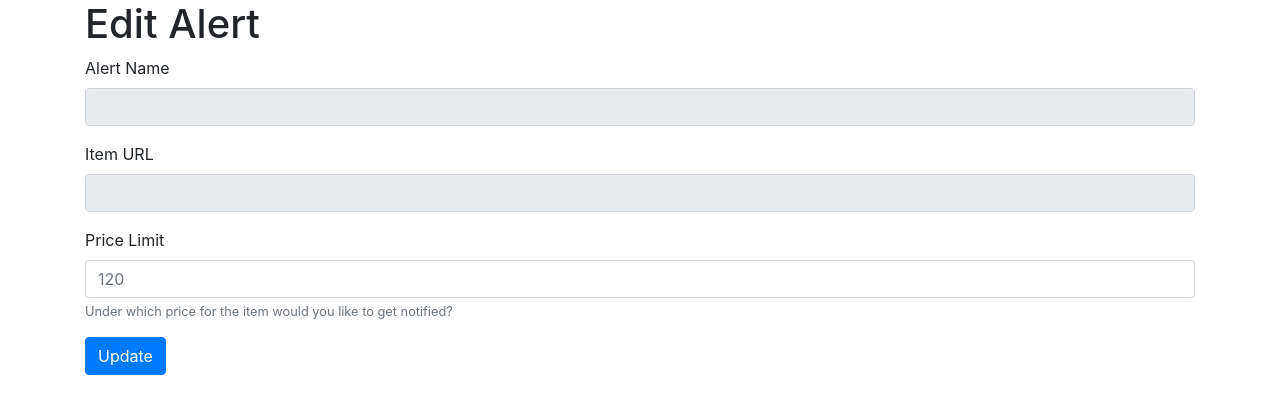
After one commit to apecr/pricing-service, a Flask app: template templates/alerts/edit_alert.html in a window 1280 px wide. The commit adds this page. Shown: the top 414 px of the page. Run offline with Flask 2, Linux system fonts and the light colour scheme; the template is opened without the code that fills it, so the values that code supplies are empty; some libraries are stand-ins or nearby versions.

Commit message:
feat() Lessons 105 and 106
Editing alerts

```diff
--- /dev/null
+++ b/templates/alerts/edit_alert.html
@@ -0,0 +1,28 @@
+{% extends "base.html" %}
+
+{% block content %}
+<hader><h1>Edit Alert</h1></hader>
+<section class="update-alert-for">
+    <form method="post">
+        <div class="form-group">
+            <label for="name">Alert Name</label>
+            <input type="text" class="form-control" id="name" name="name"
+                   value="{{alert.name}}" disabled/>
+        </div>
+        <div class="form-group">
+            <label for="item_url">Item URL</label>
+            <input type="text" class="form-control" id="item_url" name="item_url"
+            value="{{alert.item.url}}" disabled/>
+        </div>
+        <div class="form-group">
+            <label for="price_limit">Price Limit</label>
+            <input type="text" class="form-control" id="price_limit" name="price_limit"
+                   placeholder='120' aria-describedby="priceLimitHelp" value="{{alert.price_limit}}"/>
+            <small id="priceLimitHelp" class="form-text text-muted">
+                Under which price for the item would you like to get notified?
+            </small>
+        </div>
+        <button type="submit" class="btn btn-primary">Update</button>
+    </form>
+</section>
+{% endblock %}
--- a/templates/alerts/index.html
+++ b/templates/alerts/index.html
@@ -10,6 +10,9 @@
             <p>
                 <a href="{{alert.item.url}}">{{alert.item_id}} (last price £{{alert.item.price}})</a>
             </p>
+            <a class="btn btn-secondary" href="{{url_for('alerts.update_alert', alert_id=alert._id)}}">
+                Edit
+            </a>
         </div>
         {% endfor %}
     </div>
```
Also changed, not shown: views/alerts.py (+12 -1 lines).
